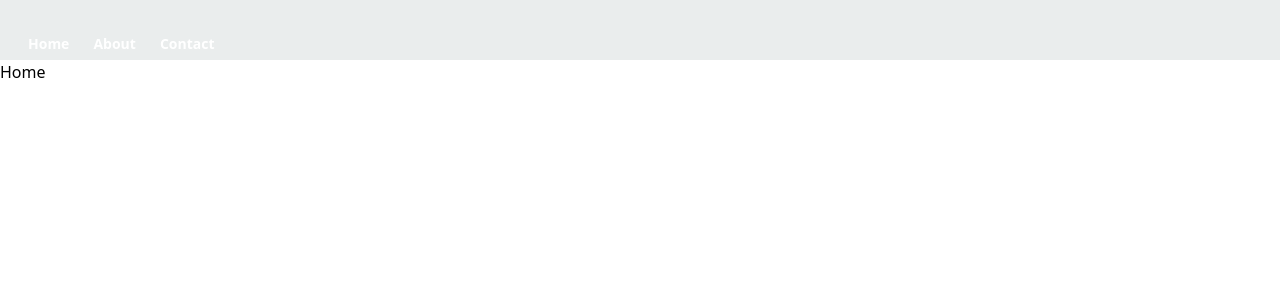
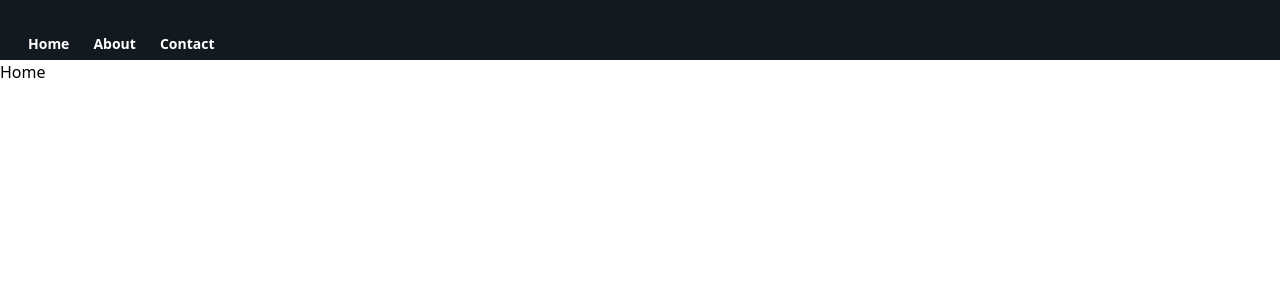
Before and after one commit to a8hok/React-typescript-tailwind-boilerplate, a React (Vite) app: page / in a window 1280 px wide. Shown: the top 300 px of the page. Built offline with nearby package versions, Linux system fonts and the light colour scheme.

Commit message:
updated tailwind config

```diff
--- a/package.json
+++ b/package.json
@@ -16,8 +16,9 @@
     "@types/react-dom": "^18.0.11",
     "react": "^18.2.0",
     "react-dom": "^18.2.0",
-    "typescript": "^5.0.2",
-    "tailwindcss": "^3.3.2"
+    "react-router-dom": "^6.11.2",
+    "tailwindcss": "^3.3.2",
+    "typescript": "^5.0.2"
   },
   "devDependencies": {
     "@typescript-eslint/eslint-plugin": "^5.59.8",
--- a/tailwind.config.js
+++ b/tailwind.config.js
@@ -5,10 +5,8 @@ module.exports = {
     extend: {
       colors: {
         TK: {
-          background: "#EAEDED",
-          light_blue: "#232F3A",
-          yellow: "#FEBD69",
-          DEFAULT: "#131921",
+          background: '#131921',
+          default: '#131921',
         },
       },
     },
```
Also changed, not shown: 1 other file (tests, documents, lock files or other folders).
